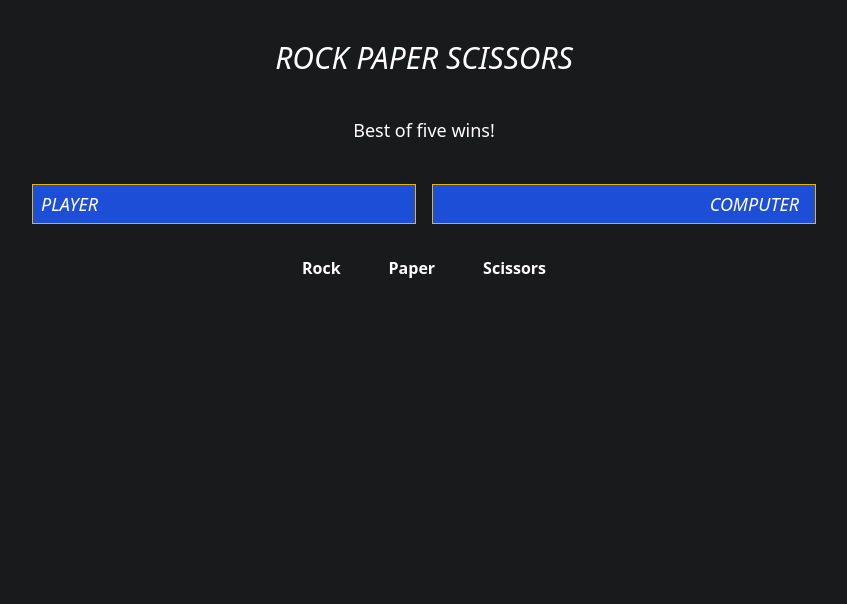
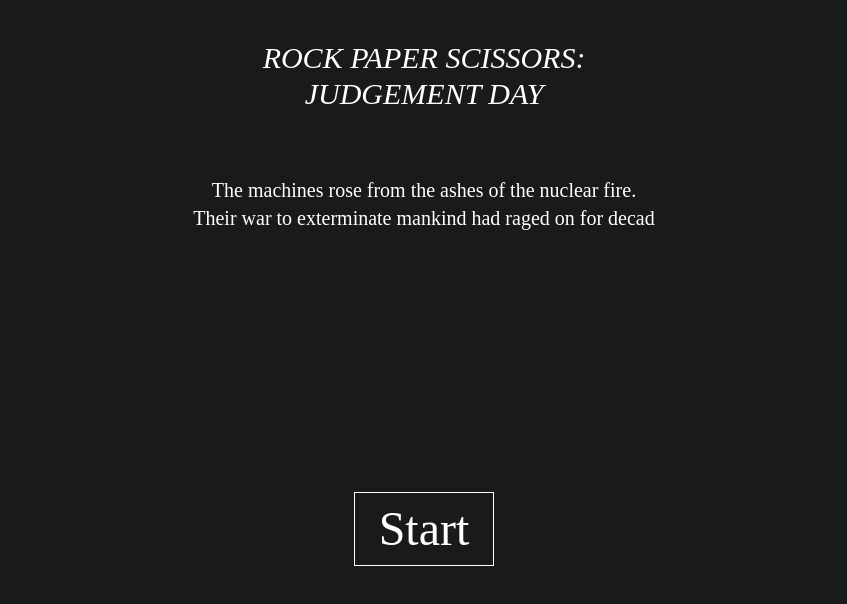
Before and after one commit to vlas-dev/RPS-app, a React (Create React App) app: page / in a window 1280 px wide. Shown: the top 604 px of the page, without its empty margins (216-1063 px from the left). Built offline with nearby package versions, Linux system fonts and the light colour scheme.

Commit message:
start screen implementation

```diff
--- a/src/App.js
+++ b/src/App.js
@@ -1,18 +1,32 @@
-import React from "react";
-import Game from "./components/Game";
+import React, { useState } from 'react';
+import Game from './components/Game';
+import StartScreen from './components/StartScreen';
 
 const App = () => {
+  const [gameStarted, setGameStarted] = useState(false);
+
+  const handleStart = () => {
+    setGameStarted(true);
+  };
+
   return (
     <div className="min-h-screen bg-[#191a1c] text-white">
 <div className="flex justify-center ">
   <div>
     <h1 className="text-3xl italic pt-10 text-center">
-            ROCK PAPER SCISSORS
+      ROCK PAPER SCISSORS: <br /> JUDGEMENT DAY
     </h1>
   </div>
 </div>
 
+
+      <div>
+        {gameStarted ? (
           <Game />
+        ) : (
+          <StartScreen onStart={handleStart} />
+        )}
+      </div>
     </div>
   );
 };
--- a/src/components/Game.jsx
+++ b/src/components/Game.jsx
@@ -76,8 +76,8 @@ const Game = () => {
   return (
     <div>
 
-      <h3 className="flex justify-center text-lg py-10">
-      Best of five wins!
+      <h3 className="flex justify-center text-center text-lg py-10">
+      First to win five rounds decides humanity's fate!
       </h3>
 
       <div className="mb-6">
@@ -145,8 +145,8 @@ const Game = () => {
           <div className="bg-red-500 rounded-lg p-8">
             <p className="text-lg">
               {playerLife > computerLife
-                ? 'Player wins!'
-                : 'Computer wins.'}
+                ? 'Player wins! Humanity is saved from termination!'
+                : 'Computer wins. Humanity is doomed.'}
             </p>
             <button className="mt-4 font-bold py-2 px-4 rounded" onClick={restartGame}>
               Play Again
--- /dev/null
+++ b/src/components/StartScreen.jsx
@@ -0,0 +1,41 @@
+import React, { useState, useEffect } from 'react';
+
+const StartScreen = ({ onStart }) => {
+  const [displayText, setDisplayText] = useState('');
+  const [fullText] = useState(
+    "The machines rose from the ashes of the nuclear fire. Their war to exterminate mankind had raged on for decades. But the final battle will not be fought in a battlefield. It would be fought tonight... " +
+      "\n" +
+      "\n" +
+      "In a game of rock paper scissors."
+  );
+
+  useEffect(() => {
+    const timer = setInterval(() => {
+      if (displayText.length === fullText.length) {
+        clearInterval(timer);
+      } else {
+        setDisplayText(fullText.substring(0, displayText.length + 1));
+      }
+    }, 50);
+
+    return () => {
+      clearInterval(timer);
+    };
+  }, [displayText, fullText]);
+
+  return (
+    <div className="flex flex-col items-center justify-center">
+      <div className="flex flex-col justify-center py-4"></div>
+      <div className="flex flex-col items-center mb-8 mt-8">
+        <div className="text-center w-[500px] md:w-[550px] h-[300px] px-10 text-lg md:text-xl">
+          <p style={{ whiteSpace: 'pre-line' }}>{displayText}</p>
+        </div>
+        <button className="px-6 py-3 text-5xl mt-4 border border-white" onClick={onStart}>
+          Start
+        </button>
+      </div>
+    </div>
+  );
+};
+
+export default StartScreen;
--- a/src/index.css
+++ b/src/index.css
@@ -1,3 +1,10 @@
 @tailwind base;
 @tailwind components;
 @tailwind utilities;
+
+@import url('https://fonts.googleapis.com/css2?family=Silkscreen&display=swap');
+@layer base {
+    body {
+        font-family: 'Silkscreen', cursive;
+    }
+}
```
Lines whose indentation alone changed are shown as unchanged.
